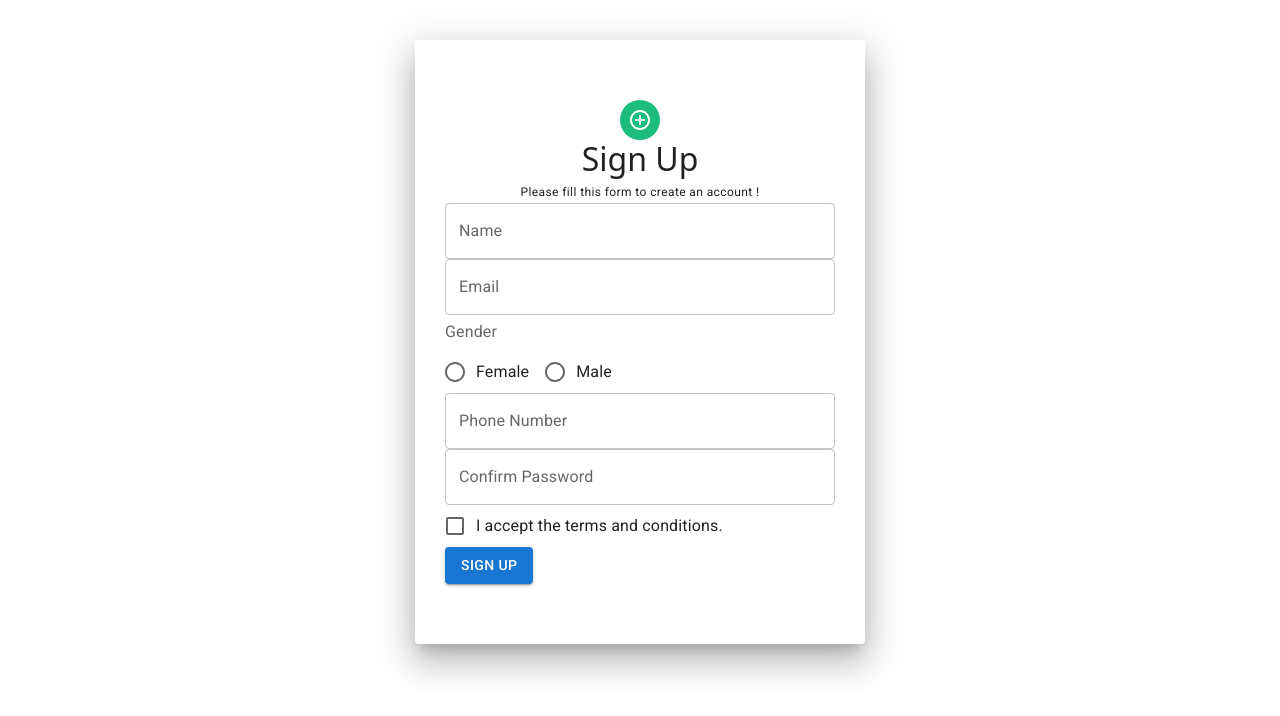
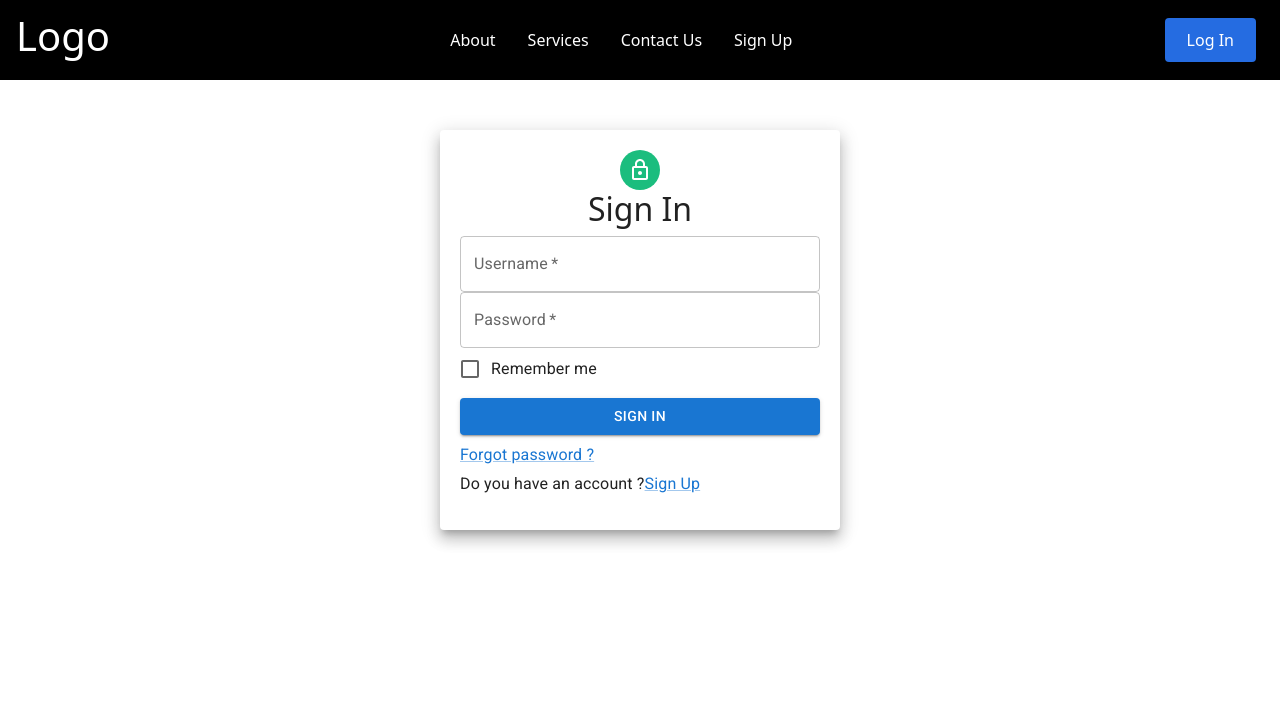
Before and after one commit to AadeshhhGavhane/pvtbusbooking, a React (Create React App) app: page /login in a window 1280 px wide. Shown: the top 716 px of the page. Built offline with nearby package versions, Linux system fonts and the light colour scheme.

Commit message:
added link between sign in and sign up and added routing in app.js

```diff
--- a/src/App.js
+++ b/src/App.js
@@ -3,23 +3,19 @@ import "./App.css";
 import HomePage from "./components/Home/HomePage";
 import Navbar from "./components/Navbar";
 import React from "react";
-import { BrowserRouter as Router, Routes } from "react-router-dom";
-import Signup from "./components/SignUp/Signup";
+import { BrowserRouter as Router, Routes, Route } from "react-router-dom";
+import SignUp from "./components/SignUp/Signup";
+import Login from "./components/Login/Login";
 
 function App({ children }) {
   return (
     <Router>
-     {/*<Navbar />*/}
-      <Signup/>
-      {/*<HomePage></HomePage>*/}
-     {/* <Login/> */}
-      {/* <Home /> */}
+     <Navbar />
       <Routes>
-        {/* <Route path="/" exact component={HomePage} /> */}
-        {/* <Route path="/about" component={HomePage} /> */}
-        {/* <Route path="/services" component={Services} />
-          <Route path="/contact-us" component={Contact} />
-          <Route path="/sign-up" component={SignUp} />  */}
+        <Route exact path = "/" element={<HomePage/>}/>
+        <Route exact path = "/signup" element={<SignUp/>}/>
+        <Route exact path = "/login" element={<Login/>}/>
+
       </Routes>
     </Router>
   );
--- a/src/components/Login/Login.js
+++ b/src/components/Login/Login.js
@@ -5,7 +5,7 @@ import FormControlLabel from '@mui/material/FormControlLabel';
 import Checkbox from '@mui/material/Checkbox';
 const Login=()=>{
 
-    const paperStyle={padding :20,height:'80vh',width:400, margin:"50px auto"}
+    const paperStyle={padding :20,height:'50vh',width:400, margin:"50px auto"}
     const avatarStyle={backgroundColor:'#1bbd7e'}
     const btnstyle={margin:'8px 0'}
     return(
@@ -33,7 +33,7 @@ const Login=()=>{
                 </Link>
                 </Typography>
                 <Typography gutterBottom  > Do you have an account ?
-                     <Link href="#" >
+                     <Link href="/signup" >
                         Sign Up
                 </Link>
                 </Typography>
--- a/src/components/Navbar/index.js
+++ b/src/components/Navbar/index.js
@@ -30,14 +30,14 @@ const Navbar = () => {
           <NavLink to="/contact-us" activeStyle>
             Contact Us
           </NavLink>
-          <NavLink to="/sign-up" activeStyle>
+          <NavLink to="/signup" activeStyle>
             Sign Up
           </NavLink>
           {/* Second Nav */}
           {/* <NavBtnLink to='/sign-in'>Sign In</NavBtnLink> */}
         </NavMenu>
         <NavBtn>
-          <NavBtnLink to="/signin">Sign In</NavBtnLink>
+          <NavBtnLink to="/login">Log In</NavBtnLink>
         </NavBtn>
       </Nav>
     </>
--- a/src/components/SignUp/Signup.js
+++ b/src/components/SignUp/Signup.js
@@ -8,6 +8,7 @@ import FormControl from '@mui/material/FormControl';
 import FormLabel from '@mui/material/FormLabel';
 import Checkbox from '@mui/material/Checkbox';
 import Stack from '@mui/material/Stack';
+import { BrowserRouter as Router, Routes, Route, Link } from "react-router-dom";
 
 const Signup = () => {
     const paperStyle = { padding: '60px 30px', width: 450, margin: "40px auto" }
```
Also changed, not shown: src/components/Register/Register.jsx (deleted, +0 -14 lines), src/components/Register/register.scss (deleted).
